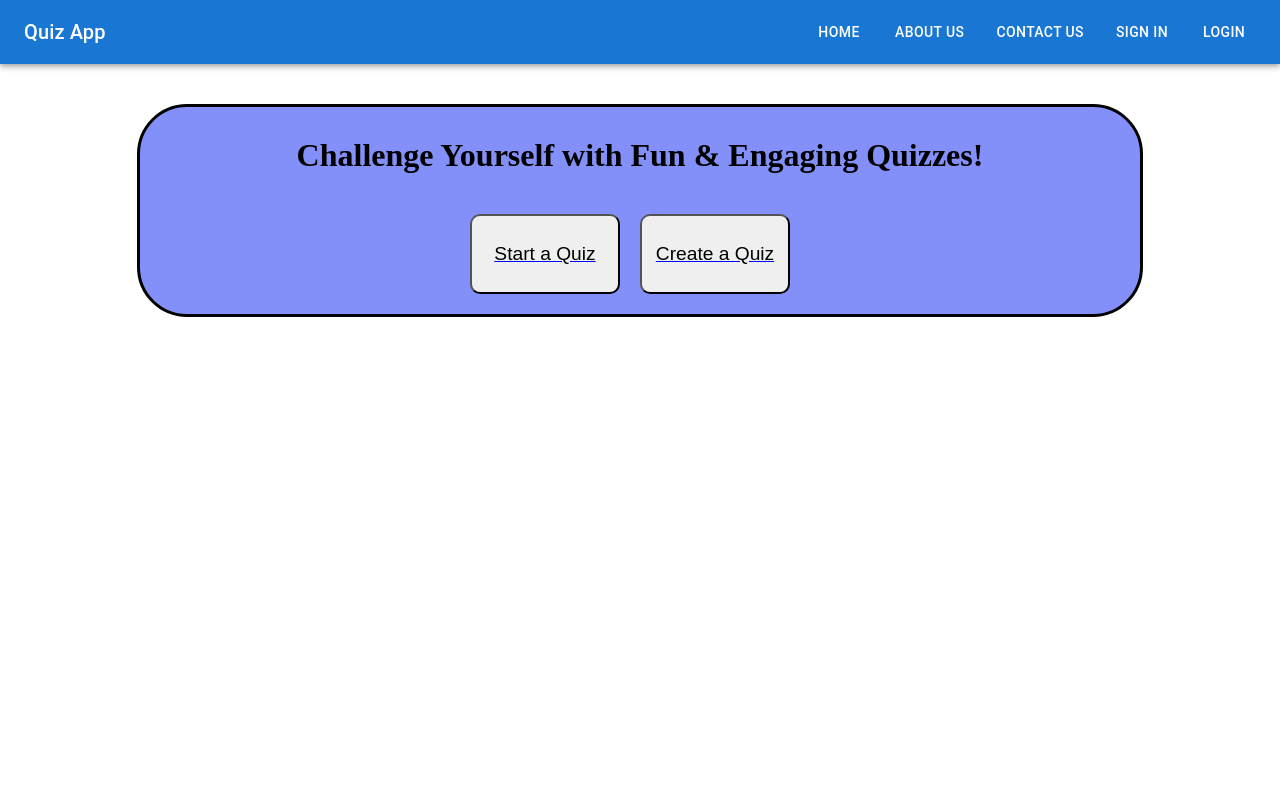
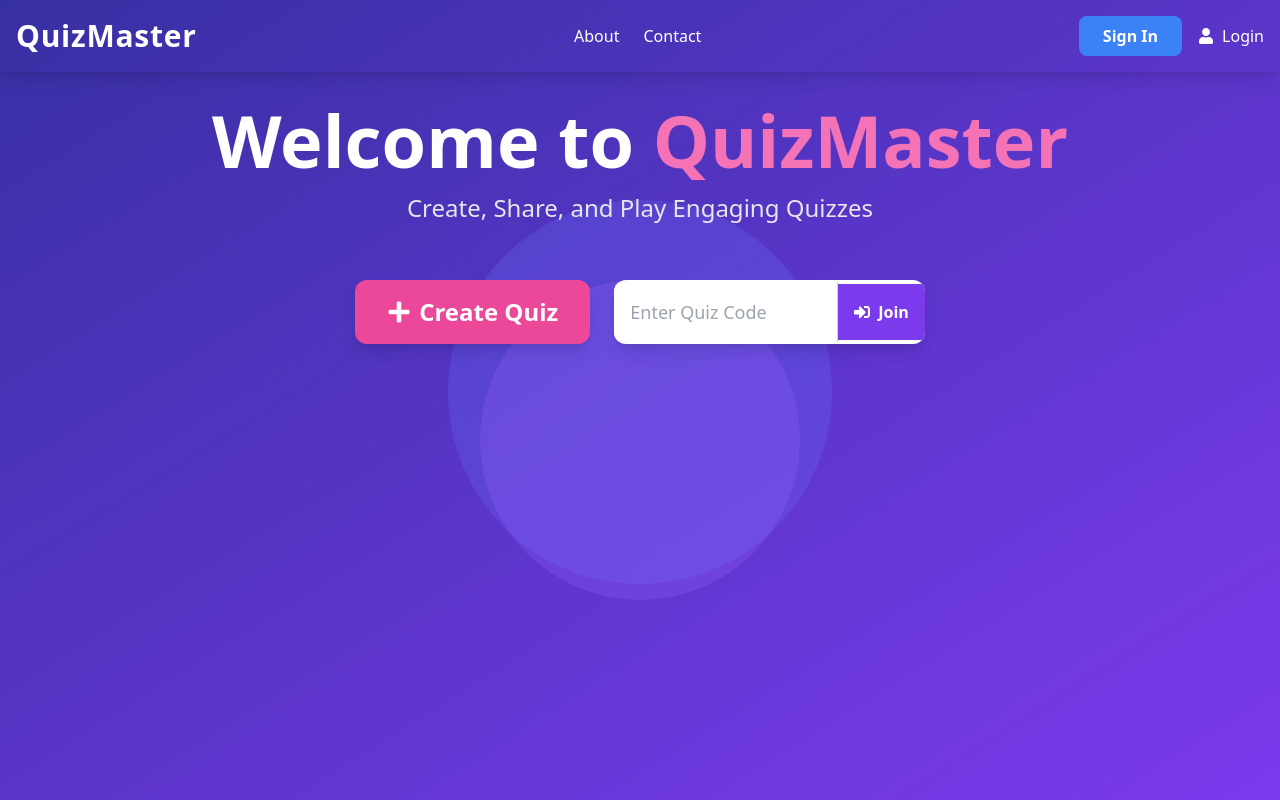
Before and after one commit to Quizllyy/Quiz-App, a React (Vite) app in the folder Frontend/Quiz-App/: page / in a window 1280 px wide. Built offline with nearby package versions, Linux system fonts and the light colour scheme.

Commit message:
Added new quiz feature

```diff
--- a/Frontend/Quiz-App/index.html
+++ b/Frontend/Quiz-App/index.html
@@ -5,6 +5,7 @@
   <link rel="icon" type="image/svg+xml" href="" />
   <meta name="viewport" content="width=device-width, initial-scale=1.0" />
   <title>Quiz App</title>
+  <link href="https://cdn.jsdelivr.net/npm/tailwindcss@2.2.19/dist/tailwind.min.css" rel="stylesheet">
 </head>
 <body>
   <div id="root"></div>
--- a/Frontend/Quiz-App/src/components/Navbar.jsx
+++ b/Frontend/Quiz-App/src/components/Navbar.jsx
@@ -1,23 +1,48 @@
 import React from 'react';
 import { AppBar, Toolbar, Typography, Stack, Button } from '@mui/material';
 import { Link } from 'react-router-dom';
+import { FaUser } from "react-icons/fa";
 
 function Navbar() {
   return (
-    <AppBar position="sticky" className="navbar">
-      <Toolbar className="navComponent">
-        <Typography variant="h6" component="div" sx={{ flexGrow: 1 }} className="logo">
-          Quiz App
-        </Typography>
-        <Stack direction="row" spacing={2} className="navItems">
-          <Button color="inherit" component={Link} to="/">Home</Button>
-          <Button color="inherit" component={Link} to="/about">About Us</Button>
-          <Button color="inherit" component={Link} to="/contact">Contact Us</Button>
-          <Button color="inherit" component={Link} to="/signin">Sign In</Button>
-          <Button color="inherit" component={Link} to="/login">Login</Button>
-        </Stack>
-      </Toolbar>
-    </AppBar>
+    // <AppBar position="sticky" className="navbar">
+    //   <Toolbar className="navComponent">
+    //     <Typography variant="h6" component="div" sx={{ flexGrow: 1 }} className="logo">
+    //       Quiz App
+    //     </Typography>
+    //     <Stack direction="row" spacing={2} className="navItems">
+    //       <Button color="inherit" component={Link} to="/">Home</Button>
+    //       <Button color="inherit" component={Link} to="/about">About Us</Button>
+    //       <Button color="inherit" component={Link} to="/contact">Contact Us</Button>
+    //       <Button color="inherit" component={Link} to="/signin">Sign In</Button>
+    //       <Button color="inherit" component={Link} to="/login">Login</Button>
+    //     </Stack>
+    //   </Toolbar>
+    // </AppBar>
+    <nav className="bg-#0C6291-900 text-white shadow-lg p-4 fixed w-full top-0 z-50">
+      <div className="container mx-auto flex justify-between items-center">
+        {/* Logo */}
+        <Link to="/" className="text-3xl font-bold tracking-wide hover:text-gray-400">
+          QuizMaster
+        </Link>
+
+        {/* Navigation Links */}
+        <div className="hidden md:flex gap-6">
+          <Link to="/about" className="hover:text-gray-300 transition duration-300">About</Link>
+          <Link to="/contact" className="hover:text-gray-300 transition duration-300">Contact</Link>
+        </div>
+
+        {/* Login/Sign Up */}
+        <div className="flex items-center gap-4">
+          <Link to="/signin" className="bg-blue-500 hover:bg-blue-600 px-6 py-2 rounded-lg font-semibold transition duration-300">
+            Sign In
+          </Link>
+          <Link to="/login" className="flex items-center gap-2 hover:text-gray-300 transition duration-300">
+            <FaUser /> Login
+          </Link>
+        </div>
+      </div>
+    </nav>
   );
 }
 
--- a/Frontend/Quiz-App/src/pages/About.jsx
+++ b/Frontend/Quiz-App/src/pages/About.jsx
@@ -2,7 +2,24 @@ import React from 'react'
 
 function About() {
   return (
-    <div>About</div>
+    <div className="min-h-screen bg-gradient-to-br from-indigo-800 to-purple-600 flex flex-col items-center text-white p-6 relative overflow-hidden">
+      <div className="text-center mt-24 z-10 animate-fade-in">
+        <h1 className="text-6xl font-extrabold mb-4">About QuizMaster</h1>
+        <br />
+        <p className="text-xl mb-8 text-gray-200 max-w-3xl mx-auto">
+          QuizMaster is an innovative platform that allows users to create, share, and participate in engaging quizzes.
+          Whether you're a student, teacher, or just someone who loves challenges, our platform provides an easy and fun way to test knowledge and compete with friends.
+        </p>
+      </div>
+      <div className="mt-10 flex gap-6">
+        <button className="bg-pink-500 px-6 py-3 rounded-lg text-xl font-semibold transition-all duration-300 hover:bg-pink-600 hover:scale-105">
+          Get Started
+        </button>
+        <button className="bg-purple-500 px-6 py-3 rounded-lg text-xl font-semibold transition-all duration-300 hover:bg-purple-600 hover:scale-105">
+          Learn More
+        </button>
+      </div>
+    </div>
   )
 }
 
--- a/Frontend/Quiz-App/src/pages/Contact.jsx
+++ b/Frontend/Quiz-App/src/pages/Contact.jsx
@@ -2,7 +2,22 @@ import React from 'react'
 
 function Contact() {
   return (
-    <div>Contact</div>
+    <div className="min-h-screen bg-gradient-to-br from-indigo-800 to-purple-600 flex flex-col items-center text-white p-6 relative overflow-hidden">
+      <div className="text-center mt-24 z-10 animate-fade-in">
+        <h1 className="text-6xl font-extrabold mb-4">Contact Us</h1>
+        <p className="text-xl mb-8 text-gray-200 max-w-3xl mx-auto">
+          Have questions or feedback? Reach out to us, and we'll be happy to assist you!
+        </p>
+      </div>
+      <form className="bg-white p-6 rounded-lg shadow-lg text-black w-full max-w-lg">
+        <input type="text" placeholder="Your Name" className="w-full p-3 mb-4 border rounded focus:outline-none focus:ring-2 focus:ring-purple-500" />
+        <input type="email" placeholder="Your Email" className="w-full p-3 mb-4 border rounded focus:outline-none focus:ring-2 focus:ring-purple-500" />
+        <textarea placeholder="Your Message" className="w-full p-3 mb-4 border rounded focus:outline-none focus:ring-2 focus:ring-purple-500"></textarea>
+        <button className="bg-purple-600 text-white px-6 py-3 rounded-lg w-full transition-all duration-300 hover:bg-purple-700 hover:scale-105">
+          Send Message
+        </button>
+      </form>
+    </div>
   )
 }
 
--- a/Frontend/Quiz-App/src/pages/Home.jsx
+++ b/Frontend/Quiz-App/src/pages/Home.jsx
@@ -1,28 +1,78 @@
-// src/pages/Home.tsx
-import React from "react";
+// // src/pages/Home.tsx
+// import React from "react";
+// import { Link } from "react-router-dom";
+// import "./Home.css";
+
+// const Home = () => {
+//   return (
+//     <div className="home">
+//       <header className="component">
+//         <h1 className="heading">Challenge Yourself with Fun & Engaging Quizzes!</h1>
+//         <div className="box">
+//           <Link to="/quizzes">
+//             <button className="btn">
+//               Take a Quiz
+//             </button>
+//           </Link>
+//           <Link to="/create-quiz">
+//             <button className="btn">
+//               Create a Quiz
+//             </button>
+//           </Link>
+//         </div>
+//       </header>
+//     </div>
+//   );
+// };
+
+// export default Home;
+
+import { useState } from "react";
+import { FaPlus, FaSignInAlt } from "react-icons/fa";
 import { Link } from "react-router-dom";
-import "./Home.css";
 
-const Home = () => {
+export default function Home() {
+  const [code, setCode] = useState("");
+
   return (
-    <div className="home">
-      <header className="component">
-        <h1 className="heading">Challenge Yourself with Fun & Engaging Quizzes!</h1>
-        <div className="box">
-          <Link to="/quizzes">
-            <button className="btn">
-              Start a Quiz
-            </button>
-          </Link>
-          <Link to="/create-quiz">
-            <button className="btn">
-              Create a Quiz
-            </button>
-          </Link>
+    <div className="min-h-screen bg-gradient-to-br from-indigo-800 to-purple-600 flex flex-col items-center text-white p-6 relative overflow-hidden">
+      {/* Header Section */}
+      <div className="text-center mt-20 z-10 animate-fade-in">
+        <h1 className="text-7xl font-extrabold mb-4 drop-shadow-lg">
+          Welcome to <span className="text-pink-400">QuizMaster</span>
+        </h1>
+        <p className="text-2xl mb-8 text-gray-200 animate-slide-up">
+          Create, Share, and Play Engaging Quizzes
+        </p>
+      </div>
+
+      {/* Action Buttons */}
+      <div className="flex flex-col md:flex-row gap-6 mt-6 z-10 animate-bounce-in">
+      <Link
+            to="/create-quiz"
+            className="flex items-center gap-2 bg-pink-500 px-8 py-4 rounded-xl shadow-lg text-2xl font-semibold transition-all duration-300 hover:bg-pink-600 hover:scale-105"
+          >
+      <FaPlus /> Create Quiz
+      </Link>
+        <div className="flex items-center bg-white rounded-xl overflow-hidden shadow-lg">
+          <input
+            type="text"
+            placeholder="Enter Quiz Code"
+            className="p-4 text-black outline-none w-56 text-lg border-r border-gray-300"
+            value={code}
+            onChange={(e) => setCode(e.target.value)}
+          />
+          <button className="bg-purple-600 p-4 text-white font-semibold transition-all duration-300 flex items-center hover:scale-105 hover:shadow-xl">
+            <FaSignInAlt className="mr-2" /> Join
+          </button>
         </div>
-      </header>
+      </div>
+
+      {/* Modern Artistic Background Elements */}
+      <div className="absolute inset-0 bg-noise opacity-5"></div>
+      <div className="absolute top-1/4 left-1/5 w-96 h-96 bg-indigo-500 opacity-30 rounded-full blur-[100px]"></div>
+      <div className="absolute bottom-1/4 right-1/5 w-80 h-80 bg-purple-500 opacity-30 rounded-full blur-[100px]"></div>
+      <div className="absolute inset-0 bg-grid-pattern opacity-5"></div>
     </div>
   );
-};
-
-export default Home;
+}
```
Also changed, not shown: Frontend/Quiz-App/src/pages/Home.css (line endings or trailing spaces).
